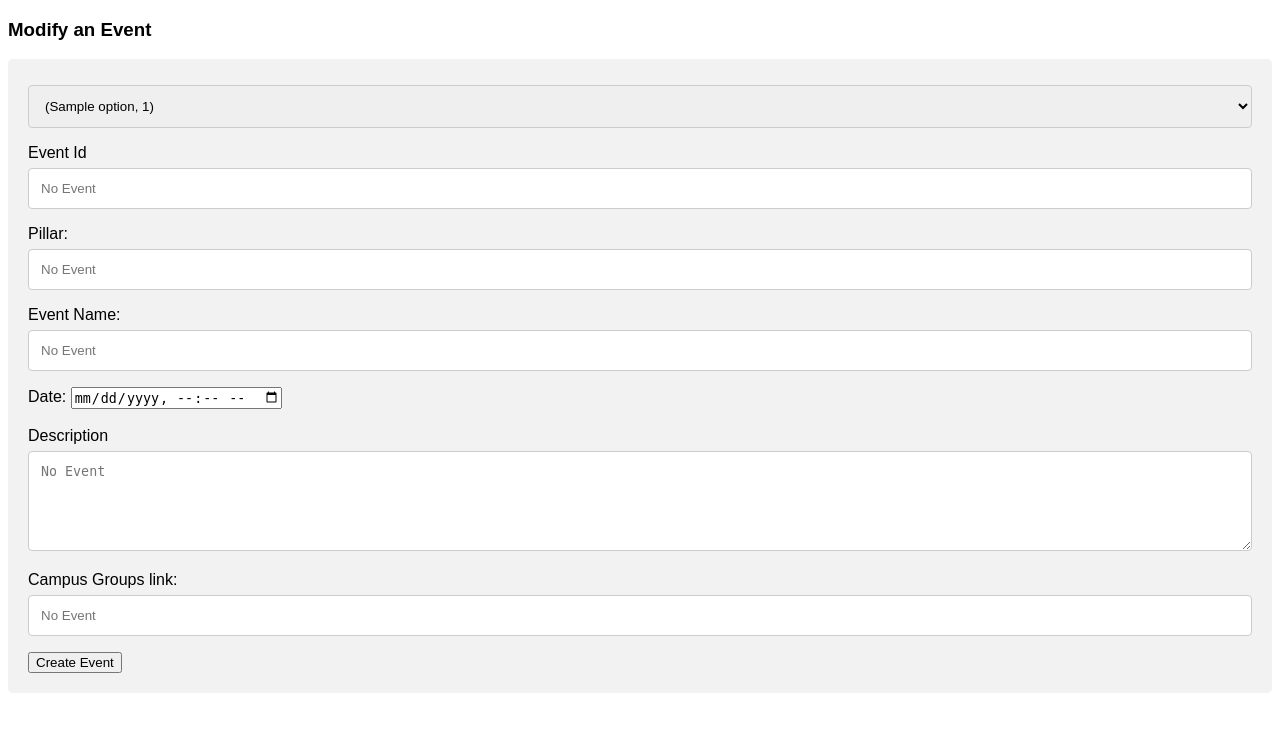
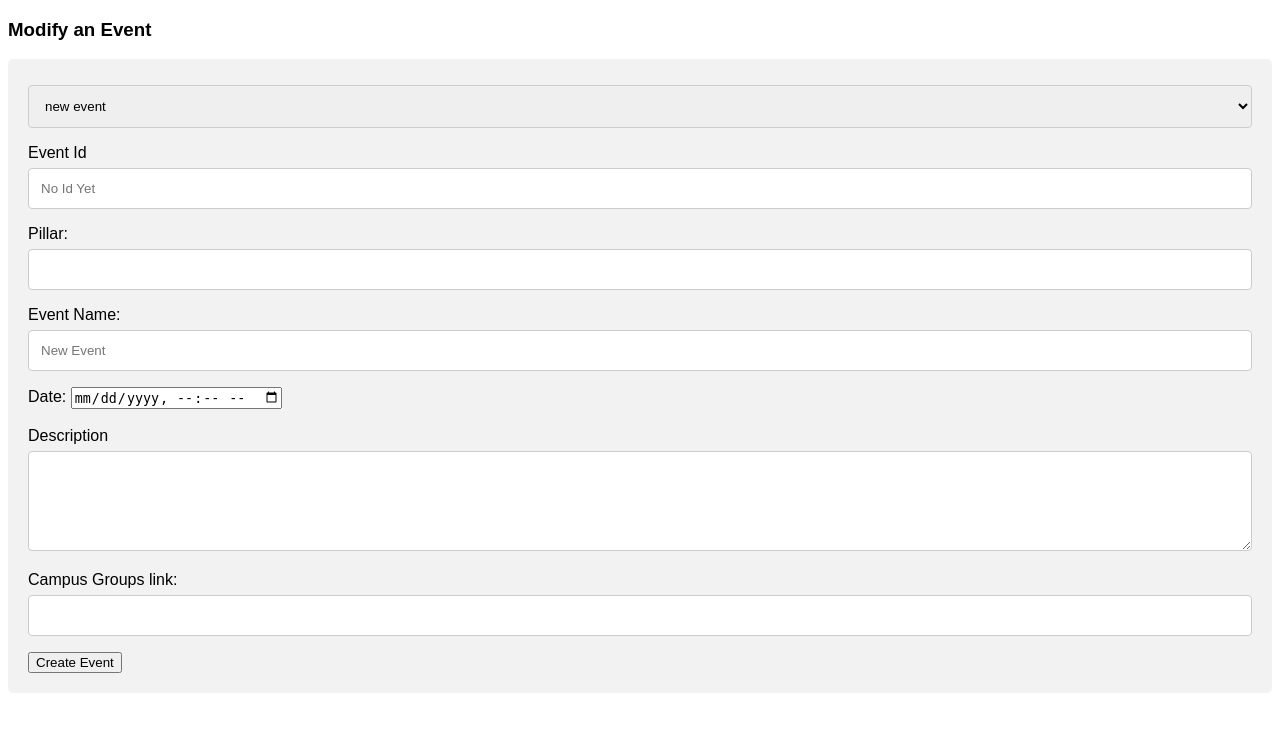
Before and after one commit to computer-science-community/csc-backend, a Flask app: template templates/modify-event.html in a window 1280 px wide. Shown: the top 732 px of the page. Run offline with Flask 2, Linux system fonts and the light colour scheme; the template is opened without the code that fills it: most values are stand-ins (such as "Sample title", 1, 10 or a date in 2020); parts of the project's set-up code (start-up, migrations or seed data) failed here and were passed over; some libraries are stand-ins or nearby versions.

Commit message:
works with events. New Event option is not quite functional yet, nor are buttons

```diff
--- a/app.py
+++ b/app.py
@@ -71,7 +71,7 @@ def handle_create_event_form():
 @app.route("/modify-event", methods=["GET", "POST"])
 def modify_page():
     """ loads modify page with all existing events in dropdown """
-    option_list = models.Pillar.query.all()
+    option_list = models.Event.query.all()
     return render_template("modify-event.html", option_list=option_list)
 
 
@@ -79,8 +79,10 @@ def modify_page():
 def gather_info():
     if request.method == 'POST':
         event_id = request.values.get('event_id')
-        e_obj = db.session.query(models.Pillar).filter_by(id=event_id).first()
-        return jsonify([e_obj.id, e_obj.name, e_obj.email])
+        e_obj = db.session.query(models.Event).filter_by(id=event_id).first()
+        pillar_info = db.session.query(
+            models.Pillar).filter_by(id=e_obj.pillar).first()
+        return jsonify([e_obj.id, pillar_info.name, e_obj.name, None, e_obj.description, e_obj.link])
 
 
 if __name__ == "__main__":
--- a/init_database.py
+++ b/init_database.py
@@ -2,7 +2,8 @@ import models
 import app
 
 app.db.create_all()
-competitive_coding = models.Pillar(name="Competitive Coding", email="csambassador@cs.rit.edu")
+competitive_coding = models.Pillar(
+    name="Competitive Coding", email="csambassador@cs.rit.edu")
 mentoring = models.Pillar(name="Mentoring", email="csambassador@cs.rit.edu")
 social = models.Pillar(name="Social", email="csambassador@cs.rit.edu")
 app.db.session.add(competitive_coding)
--- a/templates/modify-event.html
+++ b/templates/modify-event.html
@@ -55,6 +55,9 @@ input[type=submit]:hover {
                             document.getElementById("event_id").value = data[0];
                             document.getElementById("pillar").value = data[1];
                             document.getElementById("name").value = data[2];
+                            document.getElementById("date").value = data[3];
+                            document.getElementById("description").value = data[4];
+                            document.getElementById("link").value = data[5];
                         }
                     });
                 });
@@ -70,28 +73,29 @@ input[type=submit]:hover {
     {{error}}
     <div class="form-group">
       <select type="select" id="event_list" name="event_list" onchange="populate_form()">
+        <option> new event</option>
         {% for o in option_list %}
-            <option id="obj" value="{{ o.id }}" SELECTED>{{ o.name, o.id }}</option>
+            <option id="obj" value="{{ o.id }}">{{ o.name, o.id }}</option>
         {% endfor %}
       </select>
       <label for="event_id">Event Id</label>
-      <input type="text" id="event_id" name="event_id" placeholder="No Event" readonly>
+      <input type="text" id="event_id" name="event_id" placeholder="No Id Yet" readonly>
 
       <label for="pillar">Pillar:</label>
-      <input type="text" id="pillar" name="pillar" placeholder="No Event">
+      <input type="text" id="pillar" name="pillar">
 
       <label for="name">Event Name:</label>
-      <input type="text" id="name" name="name" placeholder="No Event">
+      <input type="text" id="name" name="name" placeholder="New Event">
 
       <label for="date">Date:</label>
-      <input type="datetime-local" id="date" name="date" placeholder="No Event">
+      <input type="datetime-local" id="date" name="date">
     </br>
   </br>
       <label for="description">Description</label>
-      <textarea id="description" name="description" placeholder="No Event" style="height:100px"></textarea>
+      <textarea id="description" name="description" style="height:100px"></textarea>
 
       <label for="link">Campus Groups link:</label>
-      <input type="text" id="link" name="link" placeholder="No Event">
+      <input type="text" id="link" name="link" >
     </div>
     <button type="submit">Create Event</button>
   </form>
```
